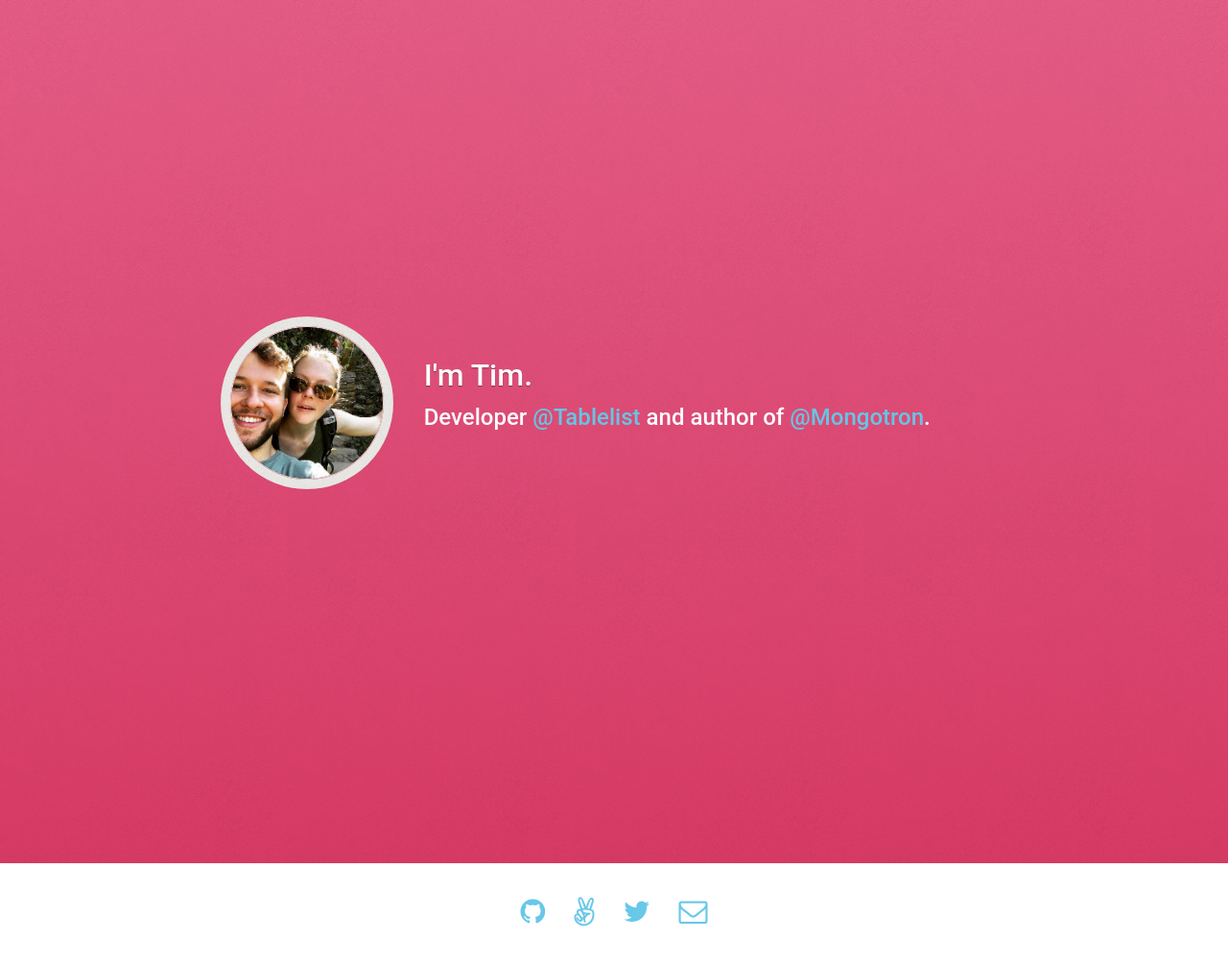
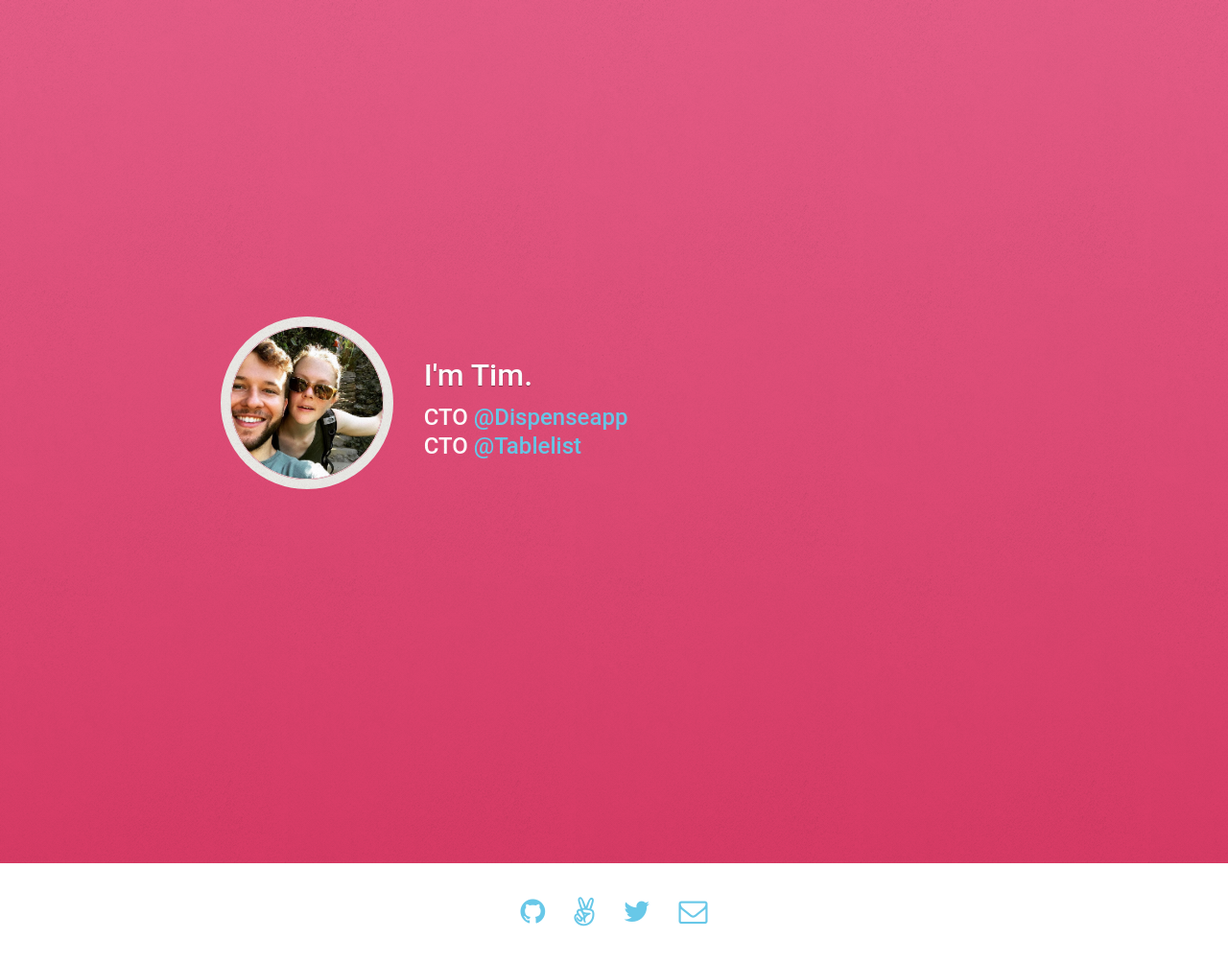
Before and after one commit to officert/personal_website, a Jekyll site: the page built from index.html, in a window 1280 px wide. Shown: the whole page at 96% size. Built offline with Jekyll 4.4.1, drawn with Linux system fonts in a browser that asks for light colours; nearby versions of some CDN libraries.

Commit message:
Update index.html

```diff
--- a/index.html
+++ b/index.html
@@ -17,7 +17,10 @@
           <h1 class="banner-text animated fadeInUp delay">
             <span class="line line-1 text-shadow-sm">I'm Tim.</span>
             <span class="line line-2">
-              Developer <a href="https://tablelist.com">@Tablelist</a> and author of <a href="https://www.producthunt.com/tech/mongotron">@Mongotron</a>.
+              CTO <a href="https://dispenseapp.com">@Dispenseapp</a>
+            </span>
+            <span class="line line-2">
+              CTO <a href="https://tablelist.com">@Tablelist</a>
             </span>
           </h1>
         </div>
```
